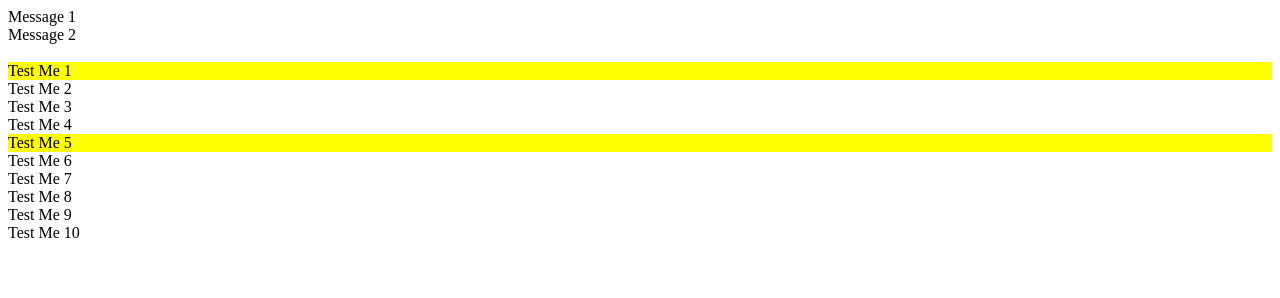
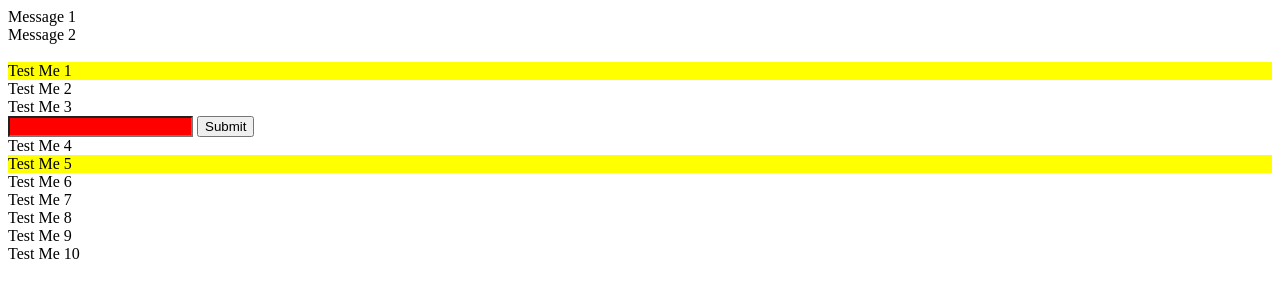
Before and after one commit to LBisca/dom-training, a plain HTML site: page elements-click-handler/index.html in a window 1280 px wide. Drawn offline with Linux system fonts and the light colour scheme.

Commit message:
Querry Selector All

```diff
--- a/elements-click-handler/index.html
+++ b/elements-click-handler/index.html
@@ -5,6 +5,10 @@
   <style>
     .highlight {
       background-color: yellow;
+    }
+
+    input[name="first"] {
+      background-color: red;
     }
   </style>
 
@@ -17,6 +21,8 @@
   <div class="output highlight">Test Me 1</div>
   <div class="output">Test Me 2</div>
   <div class="output">Test Me 3</div>
+  <input type="text" name="first" id="first">
+  <input type="button" value="Submit" onclick="myFun()">
   <div class="output">Test Me 4</div>
   <div class="output highlight">Test Me 5</div>
   <div class="output">Test Me 6</div>
@@ -40,16 +46,22 @@
         if (event.target.classList.length > 1) {
           message1.innerText = "Highlitghted clicked"
         }
-
-
       }
-
-
-
     }
 
+    function myFun() {
+      var a = document.getElementById("first").value;
+      var el = qs(a);
+      var html = "Results<br>"
+      for (var x = 0; x < el.length; x++) {
+        html += `${el[x].innerText}<br>`;
+      }
+      document.getElementById('message').innerHTML = html;
+    }
 
-
+    function qs(el) {
+      return document.querySelectorAll(el)
+    }
   </script>
 
 </body>
```
